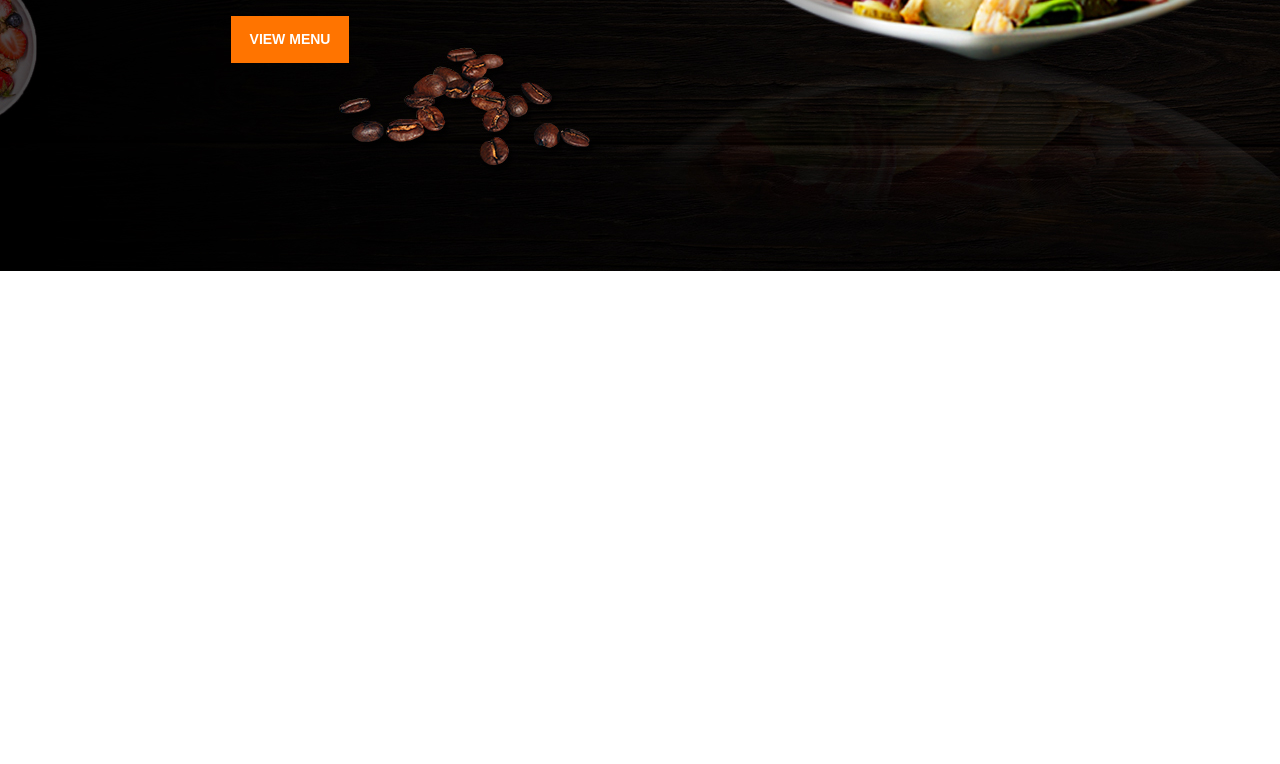
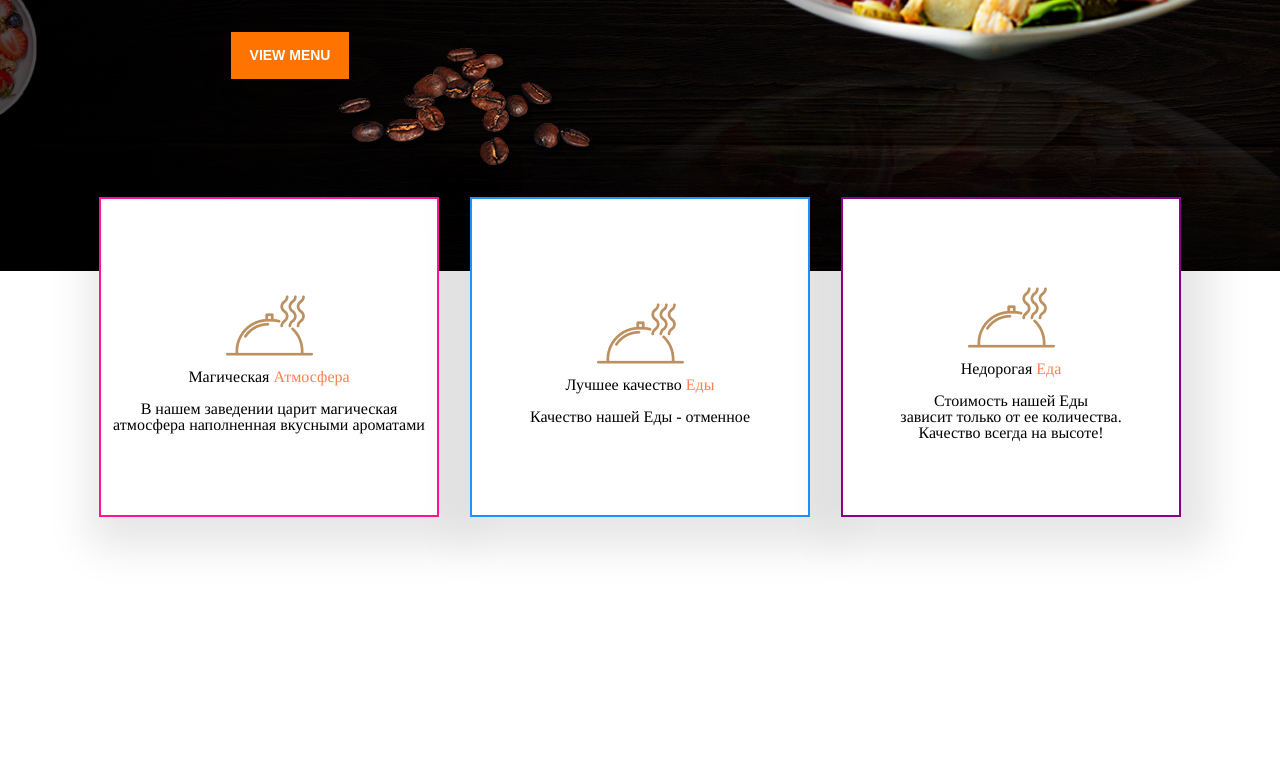
Before and after one commit to Jolene2015/restaurant, a plain HTML site: page index.html in a window 1280 px wide. Shown: the part 529-1293 px from the top of the page. Before the commit the page ends 800 px from the top, so only its background shows below. Drawn offline with Linux system fonts and the light colour scheme.

Commit message:
hw6 media with box

```diff
--- a/css/style.css
+++ b/css/style.css
@@ -164,7 +164,10 @@ table {
   margin-left: 10px;
 }
 
-.header__main
+.header__main {
+
+}
+
 .header__button {
   margin-top: 35px;
   display: inline-block;
@@ -176,4 +179,45 @@ table {
   display: flex;
   justify-content: center;
   align-items: center;
+  margin-bottom: 20px;
 }
+
+
+
+.wrap {
+  height: 800px;
+  display: flex;
+  justify-content:center;
+  column-gap: 31px;
+  position: relative;
+  bottom: 74px;
+
+}
+
+.box {
+  width: 340px;
+  height: 320px;
+  background: #FFFFFF;
+  text-align: center;
+  box-shadow: 10px 10px 40px 20px rgba(0, 0, 0, 0.1);
+  display: flex;
+  flex-direction: column;
+  justify-content: center;
+  align-items: center;
+  box-sizing: border-box;
+  border: solid 2px;
+  padding: 12px;
+
+}
+
+.a {
+  border-color: deeppink;
+
+}
+
+.b {
+  border-color: dodgerblue;
+}
+ .c {
+   border-color: darkmagenta;
+ }
--- a/index.html
+++ b/index.html
@@ -15,7 +15,7 @@
 <body>
 <div class="header">
   <div class="header__top wrapper">
-    <div class="header__logo"><img src="image/LOGO.svg"alt="LOGO"></div>
+    <div class="header__logo"><img src="image/LOGO.svg" alt="LOGO"></div>
 
     <div class="header__menu">
       <nav class="nav">
@@ -23,12 +23,12 @@
         <div class="nav__item"><a href="#">МЕНЮ</a></div>
         <div class="nav__item"><a href="#">О НАС</a></div>
         <div class="nav__item"><a href="#">БРОНЬ</a></div>
-        <div class="nav__item"><a href="#"><img src="image/shopping-cart-solid.svg"alt="Shopping"></a></div>
+        <div class="nav__item"><a href="#"><img src="image/shopping-cart-solid.svg" alt="Shopping"></a></div>
       </nav>
 
       <div class="header__contact">
         <div class="header__phone">
-          <img src="image/phone.png"alt="Phone">+999-888-76-54
+          <img src="image/phone.png" alt="Phone">+999-888-76-54
 
           <p>Свяжитесь с нами для бронирования</p>
         </div>
@@ -36,6 +36,7 @@
       </div>
     </div>
   </div>
+  <img src="../../Documents/GitHub/restaurant_template/image/Mask Group.png" height="87" width="87" alt="eda"/>
   <div class="header__main wrapper">
     <div class="header__title">
       <h2>Добро пожаловать в</h2>
@@ -44,8 +45,31 @@
       <div class="header__main_btn">
       <button class="header__button">VIEW MENU</button>
     </div>
+   </div>
   </div>
 </div>
-<
+  <div class="wrap">
+      <div class="box a">
+        <img src="image/MaskGroup.png" height="87" width="87" alt="eda"/>
+        <h2>Магическая <span style="color:coral">Атмосфера </span> </h2>
+        <br>
+        <p>В нашем заведении царит магическая атмосфера наполненная вкусными ароматами</p>
+      </div>
+      <div class="box b">
+       <img src="image/MaskGroup.png" height="87" width="87" alt="eda"/>
+        <p class="content">
+          <h2>Лучшее качество <span style="color:coral"> Еды</span></h2>
+        <br>
+        <p>Качество нашей Еды - отменное</p>
+      </div>
+    <div class="box c">
+      <img src="image/MaskGroup.png" height="87" width="87" alt="eda"/>
+      <h2>Недорогая <span style="color:coral">Еда</span></h2>
+      <br>
+      <p>Стоимость нашей Еды <br> зависит только от ее количества. <br> Качество всегда на высоте!</p>
+      </div>
+    </div>
+
+
 </body>
 </html>
```
Also changed, not shown: image/MaskGroup.png (added).
